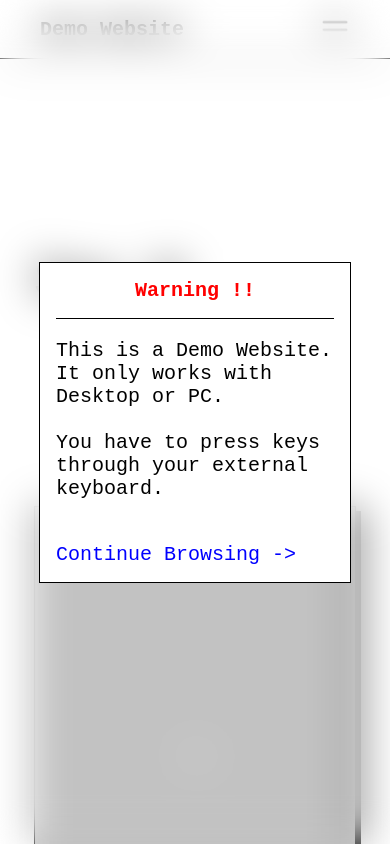
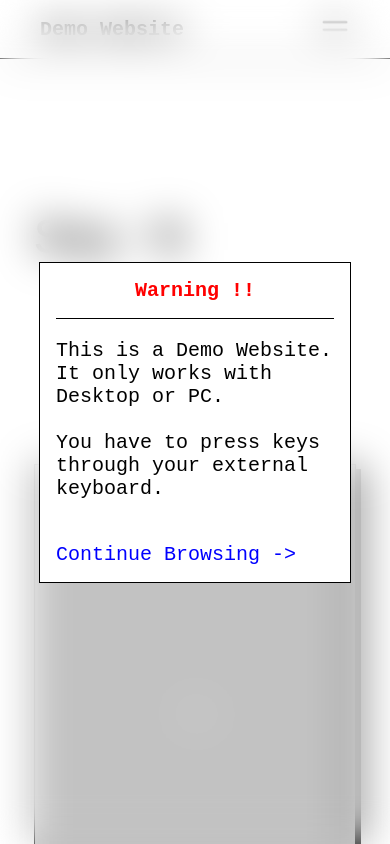
Before and after one commit to harshitkowsik/say_no_to_mouse, a plain HTML site: page index.html in a window 390 px wide. Shown: the top 844 px of the page. Drawn offline with Linux system fonts and the light colour scheme.

Commit message:
style.css

```diff
--- a/style.css
+++ b/style.css
@@ -304,13 +304,14 @@ ul{
 
     .home {
         flex-direction: column;
-        padding: 30vh 4vh;
+        padding: 20vh 4vh;
     }
 
     #demo {
         height: 30vh;
         width: 100%;
         font-size: 50px;
+        margin-top : 5vh;
     }
 
 
```
